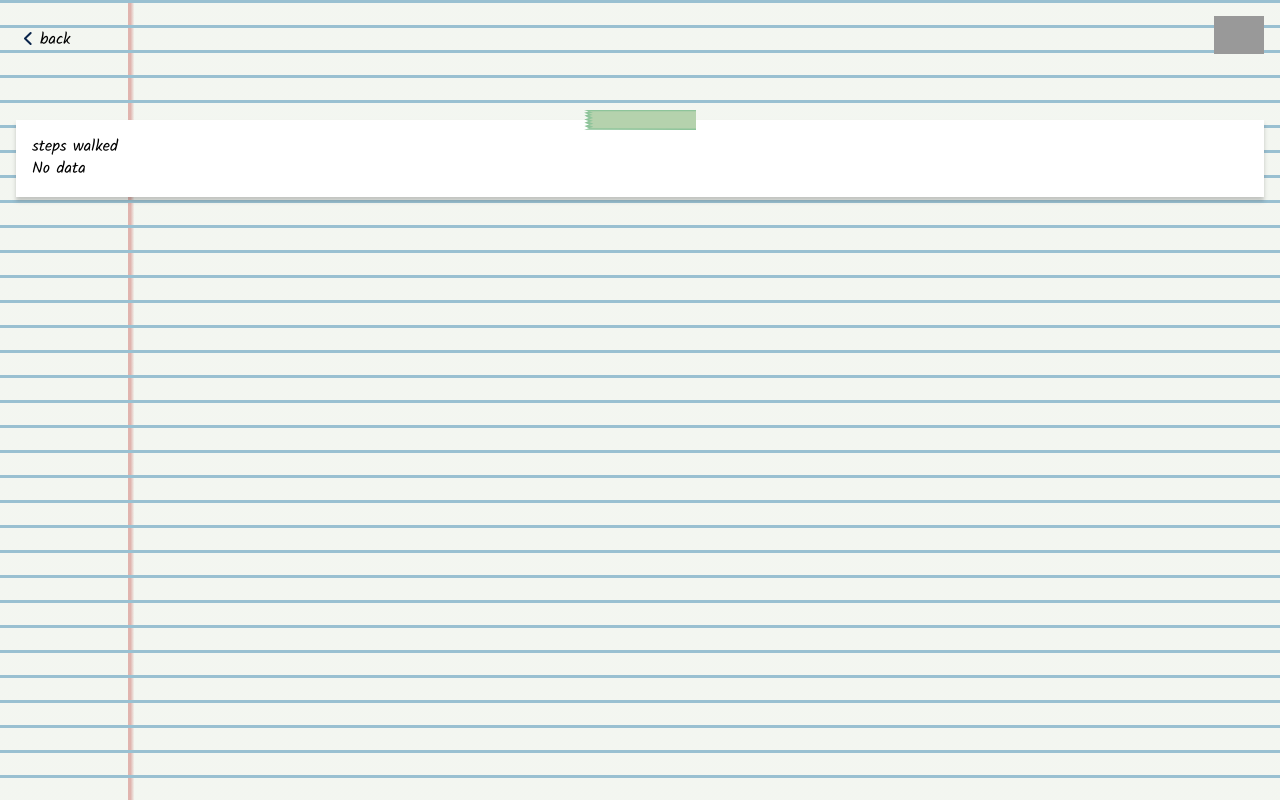
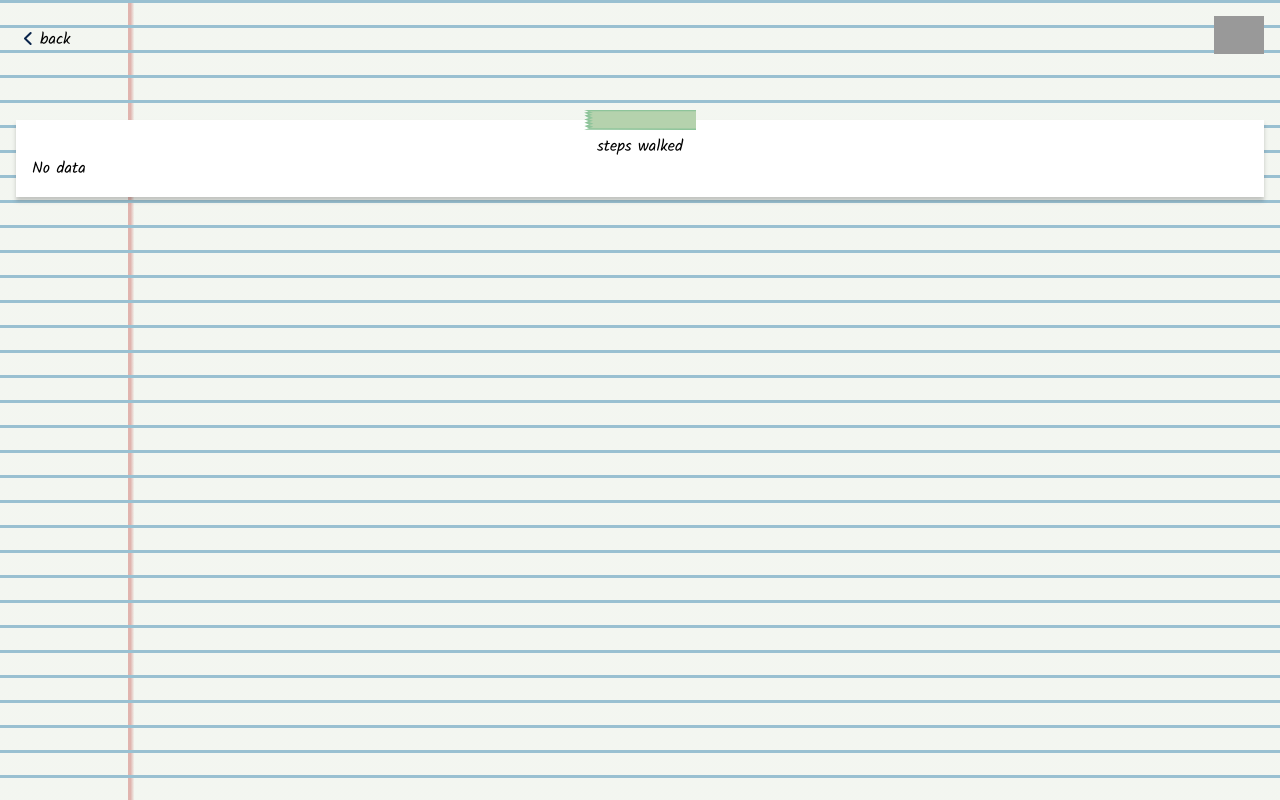
Before and after one commit to 21mdr1/dog-app, a React (Create React App) app in the folder client/: page /user in a window 1280 px wide. Built offline with nearby package versions, Linux system fonts and the light colour scheme; grey boxes are pictures that could not be loaded; the HTML template or start-up script is replaced by a standard one.

Commit message:
Restyle no data message

```diff
--- a/client/src/components/Graph/Graph.js
+++ b/client/src/components/Graph/Graph.js
@@ -1,5 +1,5 @@
 import { getWeekday } from '../../utils/dateUtils';
-import { getRandomNum, roundToNext5000 } from '../../utils/mathUtils';
+import { roundToNext5000 } from '../../utils/mathUtils';
 import { getLastWeeksSteps } from '../../utils/storageUtils';
 import { useState, useEffect } from 'react';
 import './Graph.scss';
@@ -21,7 +21,7 @@ function Graph() {
     if ( stepsArr.length === 0) {
         return (
             <div className="graph__container">
-                <p>steps walked</p>
+                <p className='graph__title'>steps walked</p>
                 <p>No data</p>
             </div>
         );
@@ -47,7 +47,7 @@ function Graph() {
     return (
         <div className="graph__container">
             <table className="graph">
-                <caption>steps walked</caption>
+                <caption className='graph__title'>steps walked</caption>
                 <tbody className='graph__body'>
                     {stepsArr.map((day) => {
                         return (
--- a/client/src/components/Graph/Graph.scss
+++ b/client/src/components/Graph/Graph.scss
@@ -4,6 +4,11 @@
 .graph {
     width: 100%;
     border-collapse: collapse;
+
+    &__title {
+        text-align: center;
+        width: 100%;
+    }
 
     &__container {
         padding: $mobile-spacing;
```
